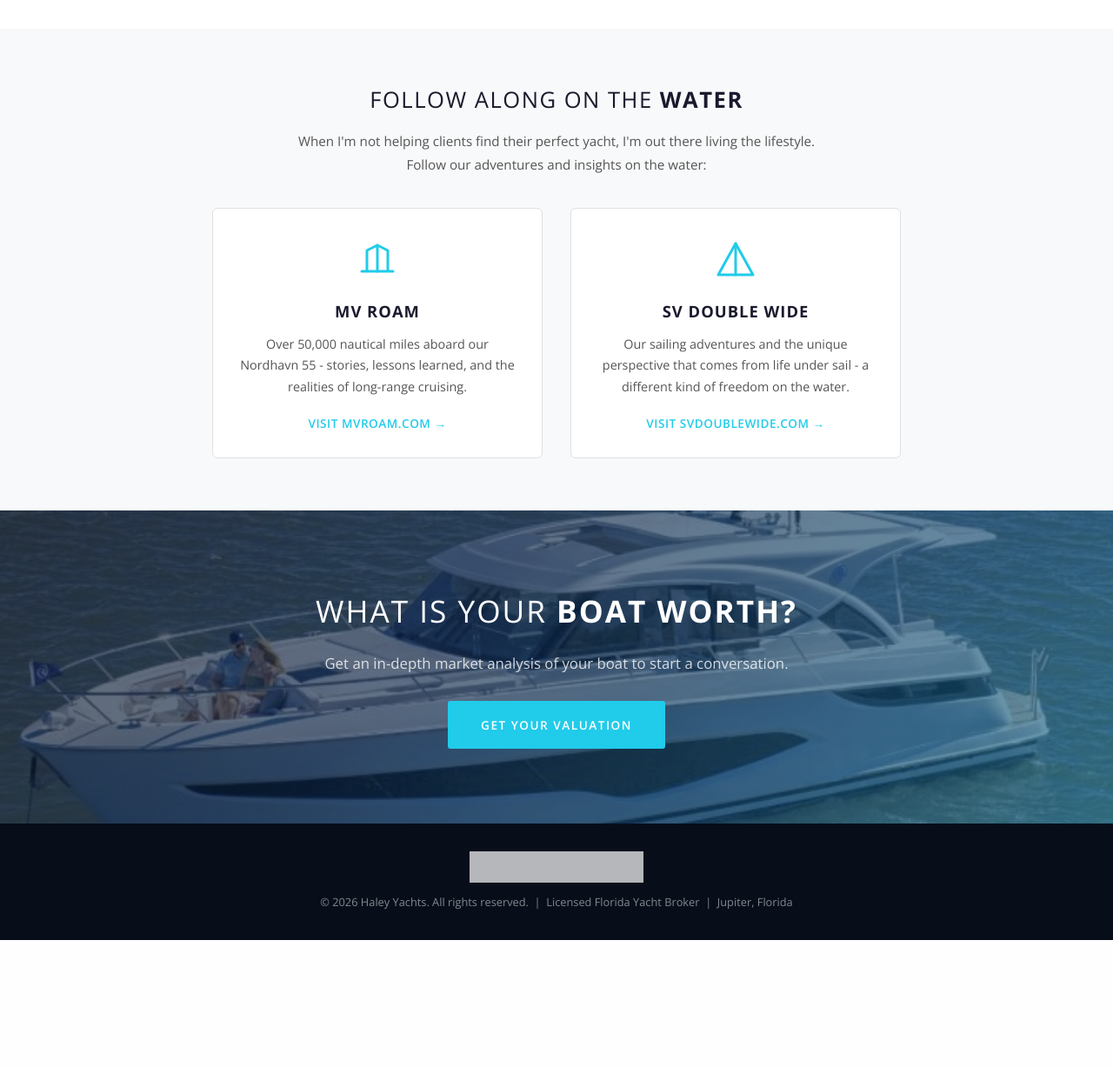
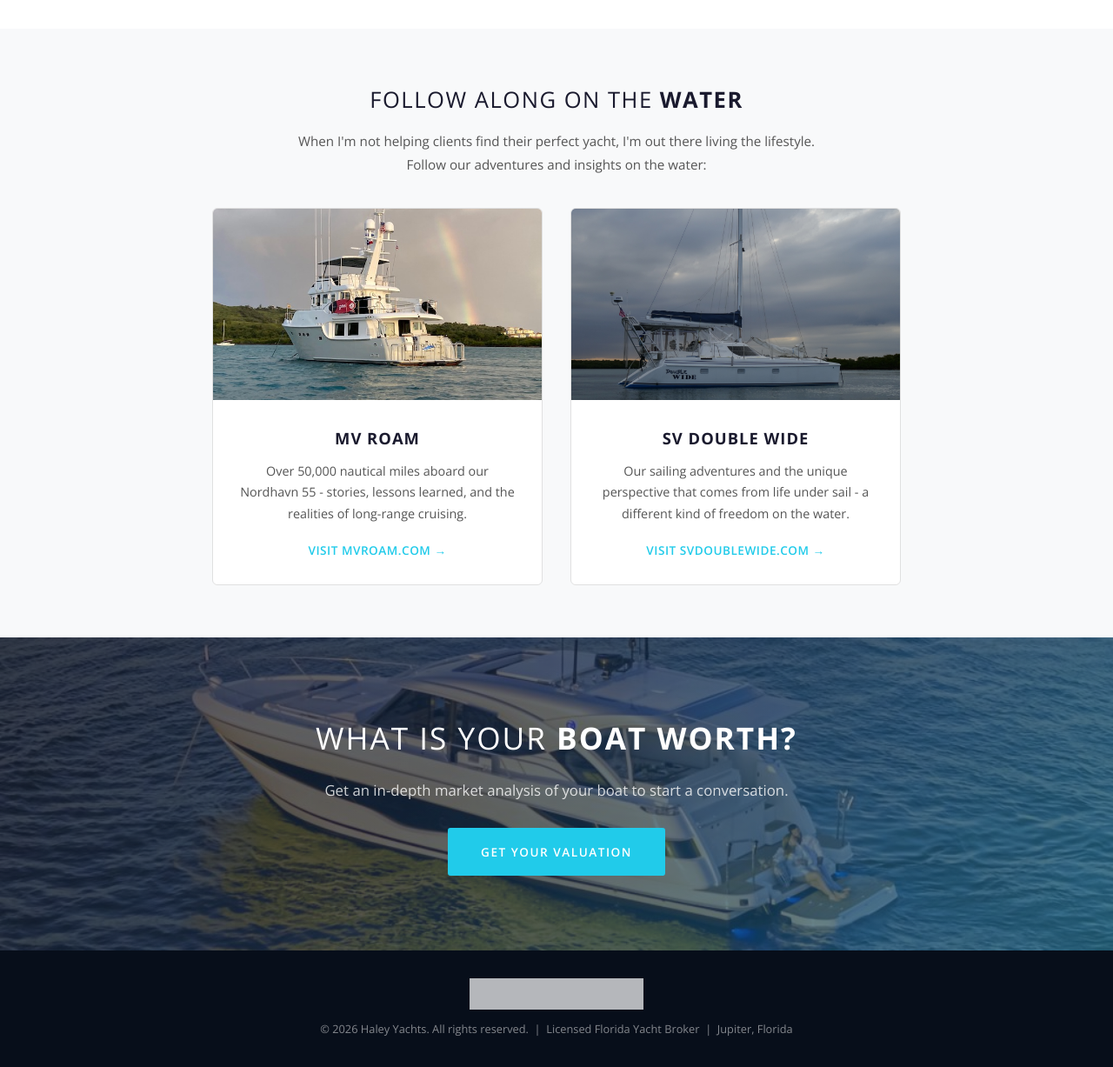
Before and after one commit to captainclarkhaley/haleyyachts-website, a PHP site: page /about.html in a window 1280 px wide. Shown: the part 1159-2386 px from the top of the page at 87% size. Before the commit the page ends 2240 px from the top, so only its background shows below. Run offline with PHP 8.4, Linux system fonts and the light colour scheme.

Commit message:
added images to the web cards on about.html

```diff
--- a/about.html
+++ b/about.html
@@ -77,20 +77,24 @@
         <p class="blogs-intro">When I'm not helping clients find their perfect yacht, I'm out there living the lifestyle. Follow our adventures and insights on the water:</p>
         <div class="blogs-grid">
             <a href="https://mvroam.com" target="_blank" rel="noopener" class="blog-card">
-                <div class="blog-card-icon">
-                    <svg viewBox="0 0 24 24" fill="none" stroke="currentColor" stroke-width="1.5" stroke-linecap="round" stroke-linejoin="round"><path d="M3 18h18M6 18V6l6-3 6 3v12"/><path d="M12 3v15"/></svg>
+                <div class="blog-card-img">
+                    <img src="images/lifestyle/mvroam.jpg" alt="MV ROAM" loading="lazy">
                 </div>
+                <div class="blog-card-body">
                     <h4>MV ROAM</h4>
                     <p>Over 50,000 nautical miles aboard our Nordhavn 55 - stories, lessons learned, and the realities of long-range cruising.</p>
                     <span class="blog-card-link">Visit mvroam.com &rarr;</span>
+                </div>
             </a>
             <a href="https://svdoublewide.com" target="_blank" rel="noopener" class="blog-card">
-                <div class="blog-card-icon">
-                    <svg viewBox="0 0 24 24" fill="none" stroke="currentColor" stroke-width="1.5" stroke-linecap="round" stroke-linejoin="round"><path d="M2 20l10-18 10 18H2z"/><path d="M12 2v18"/></svg>
+                <div class="blog-card-img">
+                    <img src="images/lifestyle/double-wide.jpg" alt="SV Double Wide" loading="lazy">
                 </div>
+                <div class="blog-card-body">
                     <h4>SV Double Wide</h4>
                     <p>Our sailing adventures and the unique perspective that comes from life under sail - a different kind of freedom on the water.</p>
                     <span class="blog-card-link">Visit svdoublewide.com &rarr;</span>
+                </div>
             </a>
         </div>
     </div>
@@ -98,7 +102,7 @@
 
 <!-- WHAT IS YOUR BOAT WORTH? -->
 <section class="valuation-banner">
-    <div class="valuation-banner-img" style="background-image: url('images/yachts/riviera/riviera-4300-se.jpg');"></div>
+    <div class="valuation-banner-img" style="background-image: url('images/yachts/riviera/riviera-4300se.jpg');"></div>
     <div class="valuation-banner-content">
         <h2>What Is Your <strong>Boat Worth?</strong></h2>
         <p>Get an in-depth market analysis of your boat to start a conversation.</p>
--- a/css/styles.css
+++ b/css/styles.css
@@ -879,28 +879,37 @@ a:hover { color: #1aa8c4; }
     background: #fff;
     border: 1px solid #e0e0e0;
     border-radius: 6px;
-    padding: 36px 28px 28px;
+    padding: 0;
+    overflow: hidden;
     text-decoration: none;
     color: inherit;
     transition: border-color 0.3s, box-shadow 0.3s, transform 0.3s;
     display: flex;
     flex-direction: column;
-    align-items: center;
 }
 .blog-card:hover {
     border-color: #21cbea;
     box-shadow: 0 4px 20px rgba(33, 203, 234, 0.15);
     transform: translateY(-3px);
 }
-.blog-card-icon {
-    width: 48px;
-    height: 48px;
-    margin-bottom: 18px;
-    color: #21cbea;
+.blog-card-img {
+    width: 100%;
+    height: 220px;
+    overflow: hidden;
 }
-.blog-card-icon svg {
+.blog-card-img img {
     width: 100%;
     height: 100%;
+    object-fit: cover;
+    display: block;
+}
+.blog-card-body {
+    padding: 28px;
+    display: flex;
+    flex-direction: column;
+    align-items: center;
+    flex: 1;
+    text-align: center;
 }
 .blog-card h4 {
     font-size: 1.15rem;
```
Also changed, not shown: images/lifestyle/double-wide.jpg (added), images/lifestyle/mvroam.jpg (added). Lines whose indentation alone changed are shown as unchanged.
